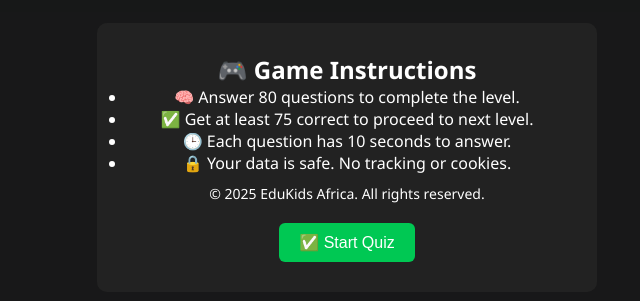
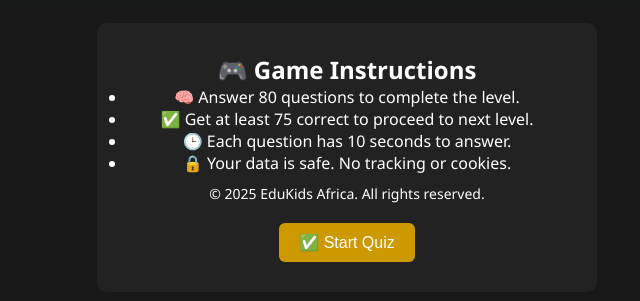
Before and after one commit to slide-t/edukidsafrica-quiz-app, a plain HTML site: page English/level3/index.html in a window 1280 px wide. Shown: the part 243-544 px from the top of the page, without its empty margins (293-933 px from the left). Drawn offline with Linux system fonts and the light colour scheme.

Commit message:
Update index.html

```diff
--- a/English/level3/index.html
+++ b/English/level3/index.html
@@ -58,7 +58,7 @@
         <li>🔒 Your data is safe. No tracking or cookies.</li>
       </ul>
       <p style="font-size: 14px; margin-top: 10px;">&copy; 2025 EduKids Africa. All rights reserved.</p>
-      <button onclick="startGame()">✅ Start Quiz</button>
+      <button onclick="startGame()" style="background-color: #cc9900;">✅ Start Quiz</button>
     </div>
   </div>
 
```
